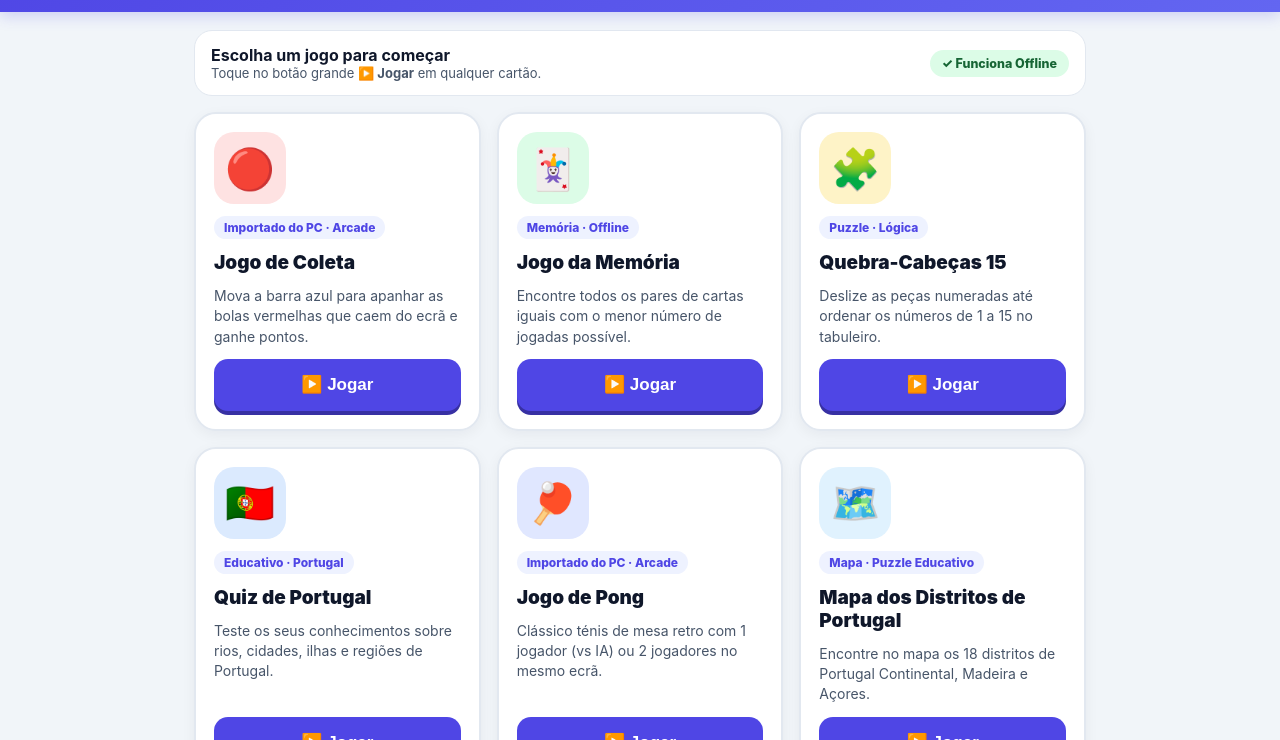
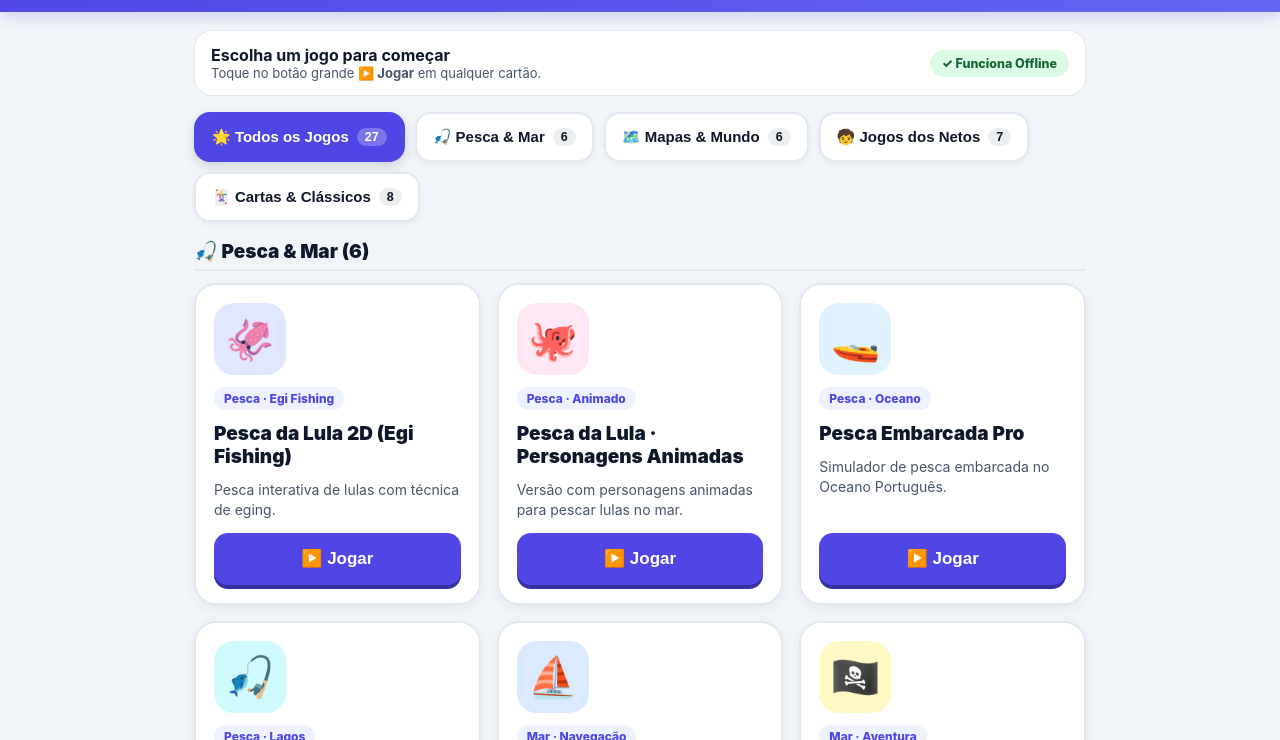
Before and after one commit to viegas5113-design/portal-jogos, a plain HTML site: page index.html in a window 1280 px wide. Shown: the part 60-800 px from the top of the page. Drawn offline with Linux system fonts and the light colour scheme.

Commit message:
Organizar menu principal por categorias com contadores e atualizar cache v6

```diff
--- a/index.html
+++ b/index.html
@@ -37,7 +37,9 @@
       <span class="offline-badge">✓ Funciona Offline</span>
     </section>
 
-    <section id="gamesGrid" class="games-grid"></section>
+    <nav id="catBar" class="cat-bar" aria-label="Categorias de Jogos"></nav>
+
+    <div id="gamesContainer"></div>
   </main>
 
   <div id="gameStage" class="game-stage">
--- a/static/css/app.css
+++ b/static/css/app.css
@@ -127,6 +127,70 @@ html, body {
   border-radius: 999px;
 }
 
+.cat-bar {
+  display: flex;
+  flex-wrap: wrap;
+  gap: 10px;
+  margin-bottom: 18px;
+}
+
+.cat-btn {
+  min-height: 50px;
+  padding: 10px 16px;
+  border-radius: 16px;
+  border: 2px solid var(--border);
+  background: var(--surface);
+  color: var(--text);
+  font-size: 15px;
+  font-weight: 800;
+  cursor: pointer;
+  display: inline-flex;
+  align-items: center;
+  gap: 8px;
+  box-shadow: 0 2px 6px rgba(15, 23, 42, 0.05);
+  transition: transform 0.1s ease, background 0.15s ease, color 0.15s ease;
+}
+
+.cat-btn:active {
+  transform: scale(0.97);
+}
+
+.cat-btn.active {
+  background: var(--cat-color, var(--indigo));
+  border-color: var(--cat-color, var(--indigo));
+  color: #fff;
+  box-shadow: 0 4px 12px rgba(15, 23, 42, 0.15);
+}
+
+.cat-count {
+  font-size: 12.5px;
+  font-weight: 900;
+  padding: 2px 8px;
+  border-radius: 999px;
+  background: rgba(15, 23, 42, 0.08);
+}
+
+.cat-btn.active .cat-count {
+  background: rgba(255, 255, 255, 0.25);
+  color: #fff;
+}
+
+.cat-section {
+  margin-bottom: 24px;
+}
+
+.cat-section-title {
+  margin: 0 0 12px;
+  font-size: 19px;
+  font-weight: 900;
+  color: var(--text);
+  display: flex;
+  align-items: center;
+  gap: 8px;
+  padding-bottom: 6px;
+  border-bottom: 2px solid var(--border);
+}
+
 .games-grid {
   display: grid;
   grid-template-columns: repeat(auto-fill, minmax(260px, 1fr));
--- a/static/js/app.js
+++ b/static/js/app.js
@@ -1,27 +1,255 @@
 (function () {
   'use strict';
 
+  const CATEGORIES = [
+    { id: 'todos', label: '🌟 Todos os Jogos', color: '#4f46e5' },
+    { id: 'pesca', label: '🎣 Pesca & Mar', color: '#0284c7' },
+    { id: 'mapas', label: '🗺️ Mapas & Mundo', color: '#059669' },
+    { id: 'netos', label: '🧒 Jogos dos Netos', color: '#d97706' },
+    { id: 'classicos', label: '🃏 Cartas & Clássicos', color: '#7c3aed' }
+  ];
+
   const GAMES = [
+    // 🎣 Pesca & Mar (6)
+    {
+      id: 'pesca-lula',
+      category: 'pesca',
+      title: 'Pesca da Lula 2D (Egi Fishing)',
+      desc: 'Pesca interativa de lulas com técnica de eging.',
+      tag: 'Pesca · Egi Fishing',
+      icon: '🦑',
+      bg: '#e0e7ff',
+      url: './jogos/puzzle-portugal/pesca_lula.html'
+    },
+    {
+      id: 'pesca-lula-animada',
+      category: 'pesca',
+      title: 'Pesca da Lula · Personagens Animadas',
+      desc: 'Versão com personagens animadas para pescar lulas no mar.',
+      tag: 'Pesca · Animado',
+      icon: '🐙',
+      bg: '#fce7f3',
+      url: './jogos/pesca-lula-animada/index.html'
+    },
+    {
+      id: 'pesca-embarcada',
+      category: 'pesca',
+      title: 'Pesca Embarcada Pro',
+      desc: 'Simulador de pesca embarcada no Oceano Português.',
+      tag: 'Pesca · Oceano',
+      icon: '🚤',
+      bg: '#e0f2fe',
+      url: './jogos/pesca-embarcada/index.html'
+    },
+    {
+      id: 'pesca-malega',
+      category: 'pesca',
+      title: 'A Pesca do Avô - Aventura no Mar',
+      desc: 'Pescaria divertida no mar de Lagos com o barco do Avô.',
+      tag: 'Pesca · Lagos',
+      icon: '🎣',
+      bg: '#cffafe',
+      url: './jogos/pesca-malega/index.html'
+    },
+    {
+      id: 'aventura-lagos',
+      category: 'pesca',
+      title: 'Aventura no Mar - Lagos Navigator',
+      desc: 'Navegue pela costa de Lagos numa aventura marítima educativa.',
+      tag: 'Mar · Navegação',
+      icon: '⛵',
+      bg: '#dbeafe',
+      url: './jogos/aventura-lagos/index.html'
+    },
+    {
+      id: 'aventura-pirata',
+      category: 'pesca',
+      title: 'Aventura Pirata: Caça ao Tesouro',
+      desc: 'Aventura pirata em busca do tesouro escondido.',
+      tag: 'Mar · Aventura',
+      icon: '🏴‍☠️',
+      bg: '#fef9c3',
+      url: './jogos/aventura-pirata/index.html'
+    },
+
+    // 🗺️ Mapas & Mundo (6)
+    {
+      id: 'puzzle-portugal',
+      category: 'mapas',
+      title: 'Puzzle de Portugal: Distritos e Concelhos',
+      desc: 'O jogo completo dos distritos e concelhos de Portugal com mapa interativo e sons.',
+      tag: 'Mapa · Portugal',
+      icon: '🇵🇹',
+      bg: '#dcfce7',
+      url: './jogos/puzzle-portugal/index.html'
+    },
+    {
+      id: 'jogo-6',
+      category: 'mapas',
+      title: 'Mapa dos Distritos de Portugal',
+      desc: 'Encontre no mapa os 18 distritos de Portugal Continental, Madeira e Açores.',
+      tag: 'Mapa · Puzzle Educativo',
+      icon: '🗺️',
+      bg: '#e0f2fe',
+      url: './jogos/jogo-6/index.html'
+    },
+    {
+      id: 'jogo-4',
+      category: 'mapas',
+      title: 'Quiz de Portugal',
+      desc: 'Teste os seus conhecimentos sobre rios, cidades, ilhas e regiões de Portugal.',
+      tag: 'Educativo · Portugal',
+      icon: '🧭',
+      bg: '#dbeafe',
+      url: './jogos/jogo-4/index.html'
+    },
+    {
+      id: 'puzzle-mapa',
+      category: 'mapas',
+      title: 'Adivinha o País pelo Mapa',
+      desc: 'Identifique o país correto apenas pela sua silhueta no mapa.',
+      tag: 'Geografia · Mundo',
+      icon: '🌍',
+      bg: '#dcfce7',
+      url: './jogos/puzzle-mapa/index.html'
+    },
+    {
+      id: 'puzzle-paises',
+      category: 'mapas',
+      title: 'Puzzle Mundial de Países',
+      desc: 'Desafio geográfico mundial para descobrir países no mapa.',
+      tag: 'Geografia · Mundo',
+      icon: '🌐',
+      bg: '#dbeafe',
+      url: './jogos/puzzle-paises/index.html'
+    },
+    {
+      id: 'puzzle-capitais',
+      category: 'mapas',
+      title: 'Jogo das Capitais do Mundo',
+      desc: 'Acerte nas capitais dos países de todo o mundo.',
+      tag: 'Geografia · Capitais',
+      icon: '🏛️',
+      bg: '#f3e8ff',
+      url: './jogos/puzzle-capitais/index.html'
+    },
+
+    // 🧒 Jogos dos Netos (7)
+    {
+      id: 'puzzle-magnetico',
+      category: 'netos',
+      title: 'O Grande Puzzle do Avô',
+      desc: 'Escolha qualquer fotografia do tablet ou telemóvel e monte o puzzle magnético com o dedo.',
+      tag: 'Puzzle · Fotografia',
+      icon: '🧲',
+      bg: '#fef3c7',
+      url: './jogos/puzzle-magnetico/index.html'
+    },
+    {
+      id: 'avo-magnetico',
+      category: 'netos',
+      title: 'Avô Magnético - O Construtor',
+      desc: 'Construtor criativo com peças magnéticas para os netos brincarem no ecrã tátil.',
+      tag: 'Criativo · Netos',
+      icon: '🧱',
+      bg: '#ffedd5',
+      url: './jogos/avo-magnetico/index.html'
+    },
+    {
+      id: 'matematica-lagos',
+      category: 'netos',
+      title: 'A Matemática do Avô',
+      desc: 'Desafios divertidos de matemática para treinar contas em Lagos.',
+      tag: 'Educativo · Contas',
+      icon: '🧮',
+      bg: '#fae8ff',
+      url: './jogos/matematica-lagos/index.html'
+    },
     {
       id: 'jogo-1',
+      category: 'netos',
       title: 'Jogo de Coleta',
       desc: 'Mova a barra azul para apanhar as bolas vermelhas que caem do ecrã e ganhe pontos.',
-      tag: 'Importado do PC · Arcade',
+      tag: 'Arcade · Reflexos',
       icon: '🔴',
       bg: '#fee2e2',
       url: './jogos/jogo-1/index.html'
     },
     {
       id: 'jogo-2',
+      category: 'netos',
       title: 'Jogo da Memória',
       desc: 'Encontre todos os pares de cartas iguais com o menor número de jogadas possível.',
-      tag: 'Memória · Offline',
+      tag: 'Memória · Pares',
       icon: '🃏',
       bg: '#dcfce7',
       url: './jogos/jogo-2/index.html'
     },
     {
+      id: 'plataformas-2d',
+      category: 'netos',
+      title: 'Aventura de Plataformas 2D',
+      desc: 'Salte pelas plataformas, apanhe moedas e desvie-se dos inimigos.',
+      tag: 'Plataformas · 2D',
+      icon: '🪙',
+      bg: '#d1fae5',
+      url: './jogos/plataformas-2d/index.html'
+    },
+    {
+      id: 'palavras-cruzadas',
+      category: 'netos',
+      title: 'Jogo de Palavras Cruzadas',
+      desc: 'Complete a grelha de palavras cruzadas em português.',
+      tag: 'Palavras · Educativo',
+      icon: '✏️',
+      bg: '#ecfccb',
+      url: './jogos/palavras-cruzadas/index.html'
+    },
+
+    // 🃏 Cartas & Clássicos (8)
+    {
+      id: 'freecell',
+      category: 'classicos',
+      title: 'Freecell do Capitão',
+      desc: 'Clássico jogo de cartas Freecell adaptado para jogar no tablet.',
+      tag: 'Cartas · Freecell',
+      icon: '♠️',
+      bg: '#f1f5f9',
+      url: './jogos/freecell/index.html'
+    },
+    {
+      id: 'paciencia',
+      category: 'classicos',
+      title: 'A Paciência do Capitão',
+      desc: 'Solitário clássico (Klondike) com cartas fáceis de ver e tocar.',
+      tag: 'Cartas · Paciência',
+      icon: '♥️',
+      bg: '#ffe4e6',
+      url: './jogos/paciencia/index.html'
+    },
+    {
+      id: 'spider',
+      category: 'classicos',
+      title: 'Spider do Capitão',
+      desc: 'Solitário Spider para organizar sequências completas de cartas.',
+      tag: 'Cartas · Spider',
+      icon: '🕷️',
+      bg: '#e2e8f0',
+      url: './jogos/spider/index.html'
+    },
+    {
+      id: 'nao-te-irrites',
+      category: 'classicos',
+      title: 'Não Te Irrites do Avô',
+      desc: 'Jogo de tabuleiro clássico para jogar em família no tablet.',
+      tag: 'Tabuleiro · Clássico',
+      icon: '🎲',
+      bg: '#fef3c7',
+      url: './jogos/nao-te-irrites/index.html'
+    },
+    {
       id: 'jogo-3',
+      category: 'classicos',
       title: 'Quebra-Cabeças 15',
       desc: 'Deslize as peças numeradas até ordenar os números de 1 a 15 no tabuleiro.',
       tag: 'Puzzle · Lógica',
@@ -30,224 +258,39 @@
       url: './jogos/jogo-3/index.html'
     },
     {
-      id: 'jogo-4',
-      title: 'Quiz de Portugal',
-      desc: 'Teste os seus conhecimentos sobre rios, cidades, ilhas e regiões de Portugal.',
-      tag: 'Educativo · Portugal',
-      icon: '🇵🇹',
-      bg: '#dbeafe',
-      url: './jogos/jogo-4/index.html'
-    },
-    {
       id: 'jogo-5',
+      category: 'classicos',
       title: 'Jogo de Pong',
       desc: 'Clássico ténis de mesa retro com 1 jogador (vs IA) ou 2 jogadores no mesmo ecrã.',
-      tag: 'Importado do PC · Arcade',
+      tag: 'Arcade · Clássico',
       icon: '🏓',
       bg: '#e0e7ff',
       url: './jogos/jogo-5/index.html'
     },
     {
-      id: 'jogo-6',
-      title: 'Mapa dos Distritos de Portugal',
-      desc: 'Encontre no mapa os 18 distritos de Portugal Continental, Madeira e Açores.',
-      tag: 'Mapa · Puzzle Educativo',
-      icon: '🗺️',
-      bg: '#e0f2fe',
-      url: './jogos/jogo-6/index.html'
-    },
-    {
-      id: 'puzzle-portugal',
-      title: 'Puzzle de Portugal: Distritos e Concelhos',
-      desc: 'O jogo completo dos distritos e concelhos de Portugal com mapa interativo e sons.',
-      tag: 'Importado do Cartão · Mapa PT',
-      icon: '🇵🇹',
-      bg: '#dcfce7',
-      url: './jogos/puzzle-portugal/index.html'
-    },
-    {
-      id: 'puzzle-magnetico',
-      title: 'O Grande Puzzle do Avô',
-      desc: 'Escolha qualquer fotografia do tablet ou telemóvel e monte o puzzle magnético com o dedo.',
-      tag: 'Importado do Cartão · Puzzle Foto',
-      icon: '🧲',
-      bg: '#fef3c7',
-      url: './jogos/puzzle-magnetico/index.html'
-    },
-    {
-      id: 'avo-magnetico',
-      title: 'Avô Magnético - O Construtor',
-      desc: 'Construtor criativo com peças magnéticas para os netos brincarem no ecrã tátil.',
-      tag: 'Importado do Cartão · Jogos Netos',
-      icon: '🧱',
-      bg: '#ffedd5',
-      url: './jogos/avo-magnetico/index.html'
-    },
-    {
-      id: 'aventura-lagos',
-      title: 'Aventura no Mar - Lagos Navigator',
-      desc: 'Navegue pela costa de Lagos numa aventura marítima educativa.',
-      tag: 'Importado do Cartão · Jogos Netos',
-      icon: '⛵',
-      bg: '#dbeafe',
-      url: './jogos/aventura-lagos/index.html'
-    },
-    {
-      id: 'matematica-lagos',
-      title: 'A Matemática do Avô - Lagos',
-      desc: 'Desafios divertidos de matemática para treinar contas em Lagos.',
-      tag: 'Importado do Cartão · Educativo',
-      icon: '🧮',
-      bg: '#fae8ff',
-      url: './jogos/matematica-lagos/index.html'
-    },
-    {
-      id: 'pesca-malega',
-      title: 'A Pesca do Avô - Aventura no Mar',
-      desc: 'Pescaria divertida no mar de Lagos com o barco do Avô.',
-      tag: 'Importado do Cartão · Pesca',
-      icon: '🎣',
-      bg: '#cffafe',
-      url: './jogos/pesca-malega/index.html'
-    },
-    {
-      id: 'pesca-lula',
-      title: 'Pesca da Lula 2D - Egi Fishing',
-      desc: 'Pesca interativa de lulas com técnica de eging.',
-      tag: 'Importado do Cartão · Pesca',
-      icon: '🦑',
-      bg: '#e0e7ff',
-      url: './jogos/puzzle-portugal/pesca_lula.html'
-    },
-    {
-      id: 'pesca-lula-animada',
-      title: 'Pesca da Lula · Animada',
-      desc: 'Versão com personagens animadas para pescar lulas no mar.',
-      tag: 'Importado do Cartão · Pesca',
-      icon: '🐙',
-      bg: '#fce7f3',
-      url: './jogos/pesca-lula-animada/index.html'
-    },
-    {
-      id: 'pesca-embarcada',
-      title: 'Pesca Embarcada Pro',
-      desc: 'Simulador de pesca embarcada no Oceano Português.',
-      tag: 'Importado do Cartão · Pesca',
-      icon: '🚤',
-      bg: '#e0f2fe',
-      url: './jogos/pesca-embarcada/index.html'
-    },
-    {
       id: 'aorus-corrida',
-      title: 'Apex Velocity 3D - Corrida',
+      category: 'classicos',
+      title: 'Apex Velocity 3D',
       desc: 'Jogo de corridas arcade em 3D com velocidade e obstáculos.',
-      tag: 'Importado do Cartão · Corrida',
+      tag: 'Corrida · 3D',
       icon: '🏎️',
       bg: '#fee2e2',
       url: './jogos/aorus-corrida/index.html'
     },
     {
       id: 'cyber-runner',
+      category: 'classicos',
       title: 'Anti-Gravity Cyber Runner',
       desc: 'Corra e salte por pistas futuristas sem cair.',
-      tag: 'Importado do Cartão · Arcade',
+      tag: 'Arcade · Runner',
       icon: '🚀',
       bg: '#ede9fe',
       url: './jogos/cyber-runner/index.html'
-    },
-    {
-      id: 'aventura-pirata',
-      title: 'Aventura Pirata: Caça ao Tesouro',
-      desc: 'Aventura pirata em busca do tesouro escondido.',
-      tag: 'Importado do Cartão · Aventura',
-      icon: '🏴‍☠️',
-      bg: '#fef9c3',
-      url: './jogos/aventura-pirata/index.html'
-    },
-    {
-      id: 'plataformas-2d',
-      title: 'Aventura de Plataformas 2D',
-      desc: 'Salte pelas plataformas, apanhe moedas e desvie-se dos inimigos.',
-      tag: 'Convertido Python · Plataformas',
-      icon: '🪙',
-      bg: '#d1fae5',
-      url: './jogos/plataformas-2d/index.html'
-    },
-    {
-      id: 'freecell',
-      title: 'Freecell do Capitão',
-      desc: 'Clássico jogo de cartas Freecell adaptado para jogar no tablet.',
-      tag: 'Importado do Cartão · Cartas',
-      icon: '♠️',
-      bg: '#f1f5f9',
-      url: './jogos/freecell/index.html'
-    },
-    {
-      id: 'paciencia',
-      title: 'A Paciência do Capitão',
-      desc: 'Solitário clássico (Klondike) com cartas fáceis de ver e tocar.',
-      tag: 'Importado do Cartão · Cartas',
-      icon: '♥️',
-      bg: '#ffe4e6',
-      url: './jogos/paciencia/index.html'
-    },
-    {
-      id: 'spider',
-      title: 'Spider do Capitão',
-      desc: 'Solitário Spider para organizar sequências completas de cartas.',
-      tag: 'Importado do Cartão · Cartas',
-      icon: '🕷️',
-      bg: '#e2e8f0',
-      url: './jogos/spider/index.html'
-    },
-    {
-      id: 'nao-te-irrites',
-      title: 'Não Te Irrites do Avô',
-      desc: 'Jogo de tabuleiro clássico para jogar em família no tablet.',
-      tag: 'Importado do Cartão · Tabuleiro',
-      icon: '🎲',
-      bg: '#fef3c7',
-      url: './jogos/nao-te-irrites/index.html'
-    },
-    {
-      id: 'puzzle-mapa',
-      title: 'Adivinha o País pelo Mapa',
-      desc: 'Identifique o país correto apenas pela sua silhueta no mapa.',
-      tag: 'Importado do Cartão · Geografia',
-      icon: '🌍',
-      bg: '#dcfce7',
-      url: './jogos/puzzle-mapa/index.html'
-    },
-    {
-      id: 'puzzle-paises',
-      title: 'Puzzle Mundial de Países',
-      desc: 'Desafio geográfico mundial para descobrir países no mapa.',
-      tag: 'Importado do Cartão · Geografia',
-      icon: '🌐',
-      bg: '#dbeafe',
-      url: './jogos/puzzle-paises/index.html'
-    },
-    {
-      id: 'puzzle-capitais',
-      title: 'Jogo das Capitais do Mundo',
-      desc: 'Acerte nas capitais dos países de todo o mundo.',
-      tag: 'Importado do Cartão · Geografia',
-      icon: '🏛️',
-      bg: '#f3e8ff',
-      url: './jogos/puzzle-capitais/index.html'
-    },
-    {
-      id: 'palavras-cruzadas',
-      title: 'Palavras Cruzadas',
-      desc: 'Complete a grelha de palavras cruzadas em português.',
-      tag: 'Importado do Cartão · Palavras',
-      icon: '✏️',
-      bg: '#ecfccb',
-      url: './jogos/palavras-cruzadas/index.html'
     }
   ];
 
-  const grid = document.getElementById('gamesGrid');
+  const catBar = document.getElementById('catBar');
+  const gamesContainer = document.getElementById('gamesContainer');
   const stage = document.getElementById('gameStage');
   const stageFrame = document.getElementById('stageFrame');
   const stageTitle = document.getElementById('stageTitle');
@@ -255,6 +298,7 @@
   const btnInstall = document.getElementById('btnInstall');
   const btnRefreshGames = document.getElementById('btnRefreshGames');
 
+  let activeCat = 'todos';
   let deferredPrompt = null;
 
   window.addEventListener('beforeinstallprompt', (e) => {
@@ -302,7 +346,7 @@
     window.location.reload();
   });
 
-  GAMES.forEach((game) => {
+  function createGameCard(game) {
     const card = document.createElement('article');
     card.className = 'game-card';
     card.innerHTML = `
@@ -313,8 +357,63 @@
       <button class="play-btn" type="button">▶️ Jogar</button>
     `;
     card.querySelector('.play-btn').addEventListener('click', () => openGame(game));
-    grid.appendChild(card);
-  });
+    return card;
+  }
+
+  function renderCategories() {
+    catBar.innerHTML = '';
+    CATEGORIES.forEach((cat) => {
+      const count = cat.id === 'todos'
+        ? GAMES.length
+        : GAMES.filter((g) => g.category === cat.id).length;
+
+      const btn = document.createElement('button');
+      btn.type = 'button';
+      btn.className = 'cat-btn' + (activeCat === cat.id ? ' active' : '');
+      btn.style.setProperty('--cat-color', cat.color);
+      btn.innerHTML = `<span>${cat.label}</span><span class="cat-count">${count}</span>`;
+      btn.addEventListener('click', () => {
+        activeCat = cat.id;
+        renderCategories();
+        renderGames();
+      });
+      catBar.appendChild(btn);
+    });
+  }
+
+  function renderGames() {
+    gamesContainer.innerHTML = '';
+
+    if (activeCat === 'todos') {
+      CATEGORIES.filter((c) => c.id !== 'todos').forEach((cat) => {
+        const list = GAMES.filter((g) => g.category === cat.id);
+        if (!list.length) return;
+
+        const sec = document.createElement('section');
+        sec.className = 'cat-section';
+
+        const h = document.createElement('h2');
+        h.className = 'cat-section-title';
+        h.textContent = `${cat.label} (${list.length})`;
+        sec.appendChild(h);
+
+        const grid = document.createElement('div');
+        grid.className = 'games-grid';
+        list.forEach((g) => grid.appendChild(createGameCard(g)));
+        sec.appendChild(grid);
+
+        gamesContainer.appendChild(sec);
+      });
+    } else {
+      const grid = document.createElement('div');
+      grid.className = 'games-grid';
+      GAMES.filter((g) => g.category === activeCat).forEach((g) => grid.appendChild(createGameCard(g)));
+      gamesContainer.appendChild(grid);
+    }
+  }
+
+  renderCategories();
+  renderGames();
 
   if ('serviceWorker' in navigator) {
     navigator.serviceWorker.register('./sw.js').catch(() => {});
--- a/sw.js
+++ b/sw.js
@@ -1,4 +1,4 @@
-const CACHE_NAME = 'portal-jogos-v5';
+const CACHE_NAME = 'portal-jogos-v6';
 
 const APP_SHELL = [
   './',
```
